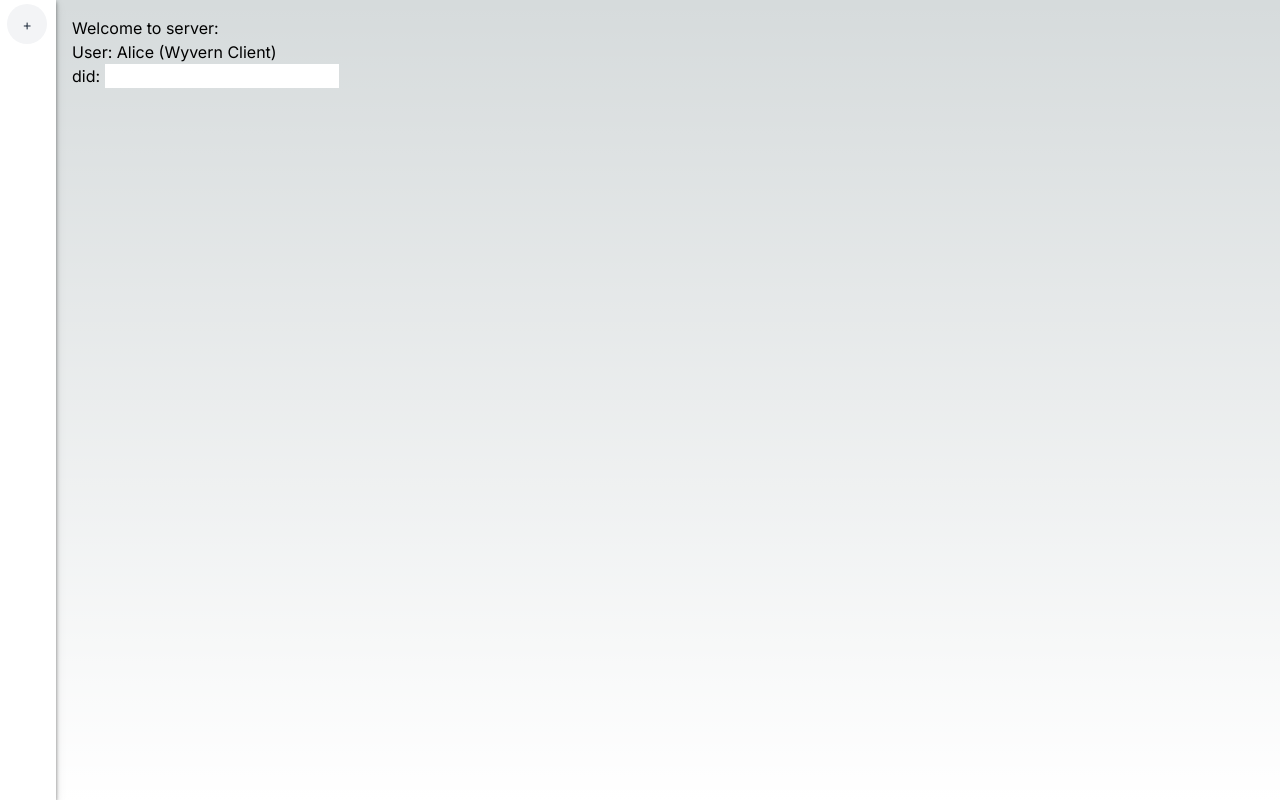
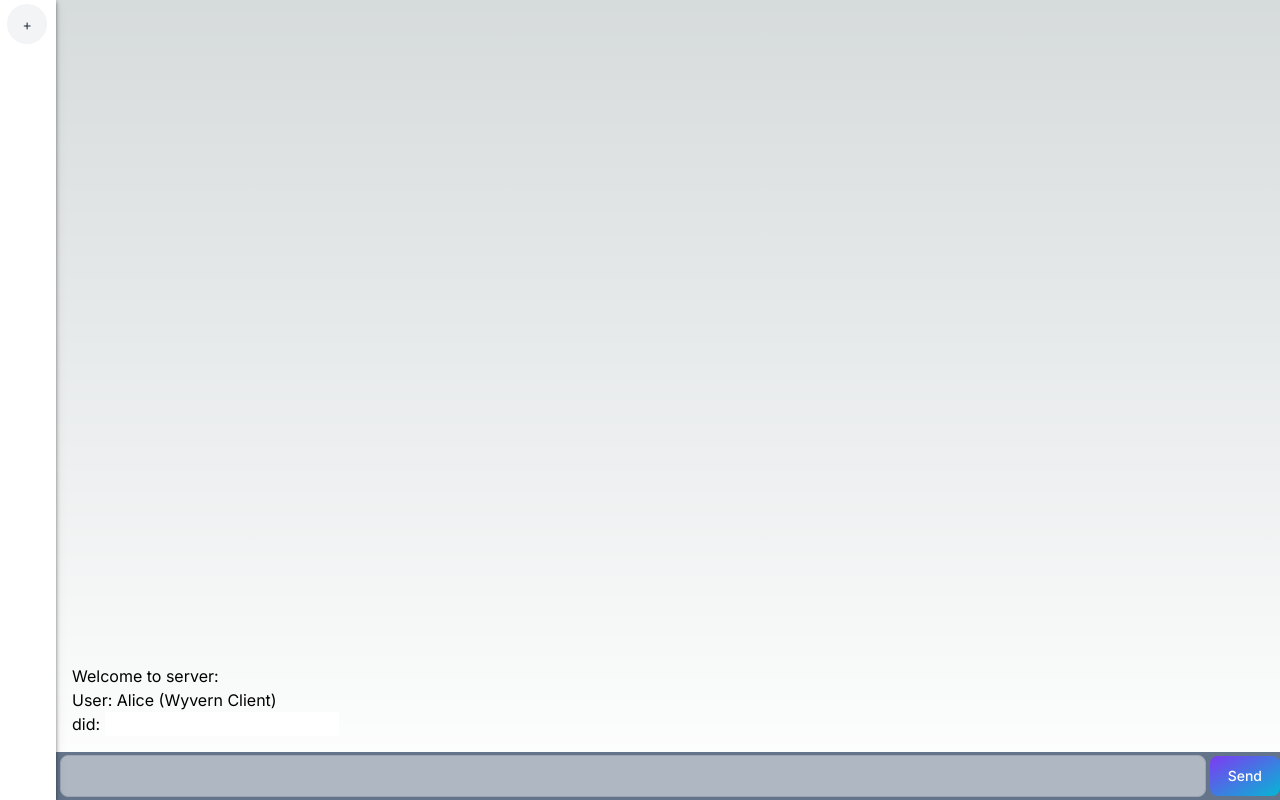
Before and after one commit to wyvern-cloud/wyvern-ui, a Next.js app: page /wyvern in a window 1280 px wide. Built offline with nearby package versions, Linux system fonts and the light colour scheme.

Commit message:
feat: add a text box to send messages
Signed-off-by: Colton Wolkins (Laptop) <colton@indicio.tech>

```diff
--- /dev/null
+++ b/src/app/wyvern/about/page.tsx
@@ -0,0 +1,23 @@
+import { useContext } from 'react';
+import { useRouter } from 'next/navigation';
+import { AgentContext } from "./contexts.tsx";
+import { default as ContactService, Contact, Message } from "./lib/contacts";
+
+export default function About() {
+	const router = useRouter();
+
+	const { username, did, agent } = useContext(AgentContext);
+	console.log("Agent", agent);
+	return (
+		<div
+		className="ps-14 h-full relative min-h-screen"
+		>
+			<div className="p-4">
+				<br />
+				User: {username}
+				<br />
+				did: <input value={did} />
+			</div>
+		</div>
+	);
+}
--- a/src/app/wyvern/server-chat.tsx
+++ b/src/app/wyvern/server-chat.tsx
@@ -1,9 +1,11 @@
-import { useContext } from 'react';
+import { useContext, useState } from 'react';
 import { useRouter } from 'next/navigation';
 import { AgentContext } from "./contexts.tsx";
 import { default as ContactService, Contact, Message } from "./lib/contacts";
+import { Button, TextInput } from 'flowbite-react';
 
 export default function Chat({ serverId }) {
+	const [text, setText] = useState("");
   let contact = ContactService.getContact(serverId)
 	let server_name = serverId
 	const router = useRouter();
@@ -14,17 +16,43 @@ export default function Chat({ serverId }) {
 	}
 
 	const { username, did, agent } = useContext(AgentContext);
+
+	function sendMessage(event) {
+		event.preventDefault();
+    const message = {
+      type: "https://didcomm.org/basicmessage/2.0/message",
+      lang: "en",
+      body: {
+        content: text,
+      },
+    }
+		setText("");
+    agent.sendMessage(serverId, message)
+	}
 	console.log("Agent", agent);
 	return (
 		<div
 		className="ps-14 h-full relative min-h-screen"
 		>
-			<div className="p-4">
-				Welcome to server: {server_name}
-				<br />
-				User: {username}
-				<br />
-				did: <input value={did} />
+			<div
+			className="flex flex-col min-h-screen"
+			>
+				<div className="p-4 grow flex flex-col justify-end">
+					<div>
+						Welcome to server: {server_name}
+					</div>
+					<div>
+						User: {username}
+						<br />
+						did: <input value={did} />
+					</div>
+				</div>
+				<form className="" onSubmit={sendMessage}>
+					<div className="h-12 bg-slate-500 flex items-center">
+						<TextInput className="pl-1 pr-1 grow" rounded disabled={!server_name} value={text} onChange={(e) => setText(e.target.value)} />
+						<Button type="submit" gradientDuoTone="purpleToBlue">Send</Button>
+					</div>
+				</form>
 			</div>
 		</div>
 	);
```
